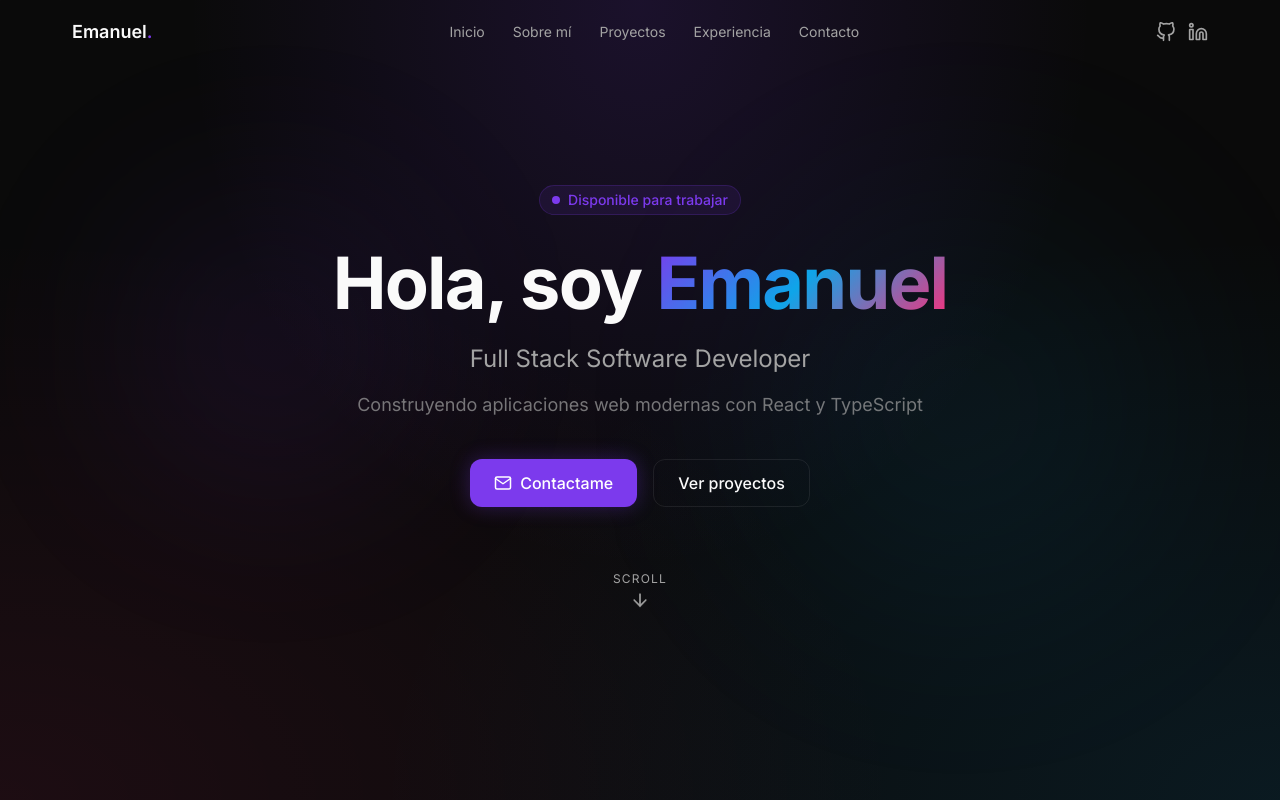
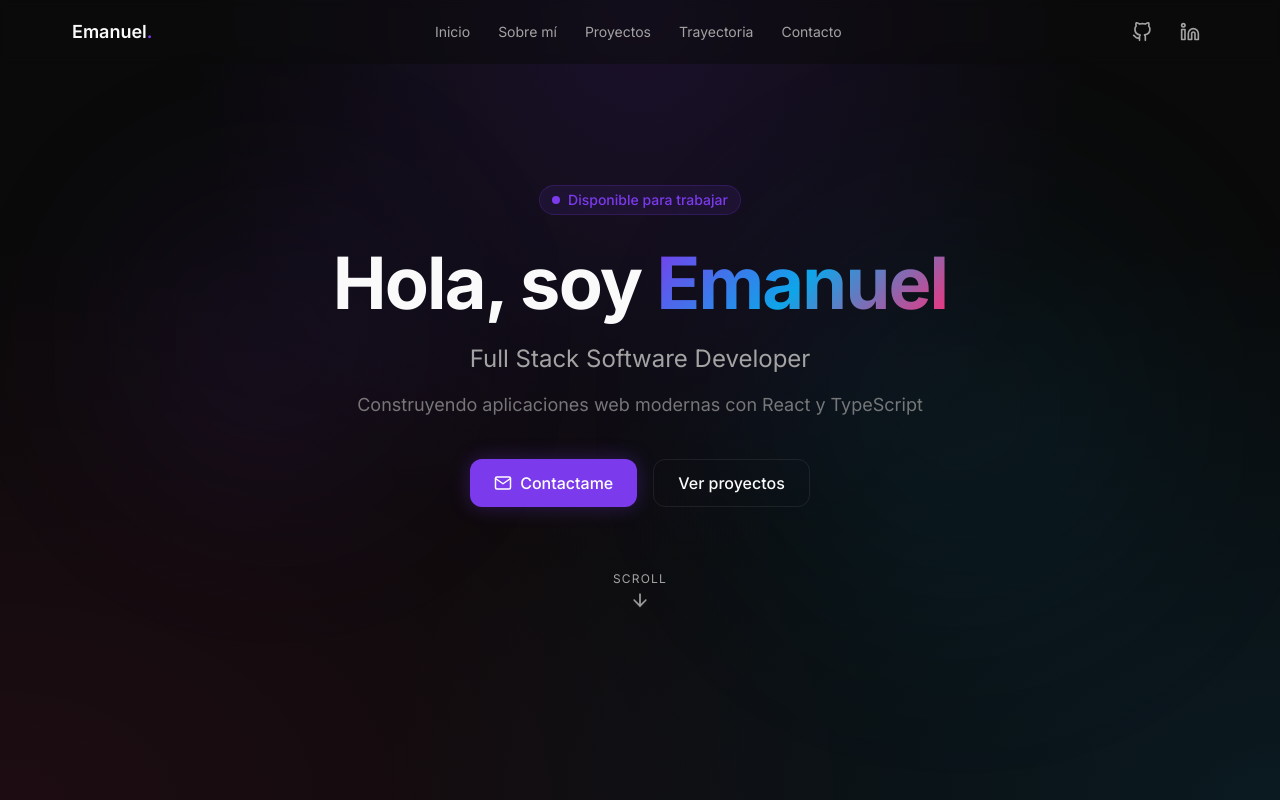
Before and after one commit to Emanuel0az/Portfolio, a React (Vite) app: page / in a window 1280 px wide. Shown: the top 800 px of the page. Built offline with nearby package versions, Linux system fonts and the light colour scheme.

Commit message:
actualizacion de navbar en movil

```diff
--- a/src/components/layout/Navbar.tsx
+++ b/src/components/layout/Navbar.tsx
@@ -13,7 +13,7 @@ const navLinks: NavLink[] = [
   { label: "Inicio", href: "#hero" },
   { label: "Sobre mí", href: "#about" },
   { label: "Proyectos", href: "#projects" },
-  { label: "Experiencia", href: "#experience" },
+  { label: "Trayectoria", href: "#experience" },
   { label: "Contacto", href: "#contact" },
 ];
 
@@ -22,7 +22,6 @@ export function Navbar() {
   const [isMobileMenuOpen, setIsMobileMenuOpen] = useState(false);
   const scrollProgress = useScrollProgress();
 
-  // Detectar scroll para activar glass effect
   useEffect(() => {
     const handleScroll = () => {
       setIsScrolled(window.scrollY > 20);
@@ -31,12 +30,10 @@ export function Navbar() {
     return () => window.removeEventListener("scroll", handleScroll);
   }, []);
 
-  // Cerrar menú móvil al hacer click en un enlace
   const handleNavClick = useCallback(() => {
     setIsMobileMenuOpen(false);
   }, []);
 
-  // Prevenir scroll cuando el menú móvil está abierto
   useEffect(() => {
     if (isMobileMenuOpen) {
       document.body.style.overflow = "hidden";
@@ -53,7 +50,7 @@ export function Navbar() {
 
   return (
     <>
-      {/* Skip to main content - Accesibilidad */}
+      {/* Skip to main content */}
       <a
         href="#main-content"
         className="sr-only focus:not-sr-only focus:fixed focus:top-4 focus:left-4 focus:z-[100] focus:px-4 focus:py-2 focus:bg-primary focus:text-white focus:rounded-lg focus:outline-none"
@@ -65,12 +62,12 @@ export function Navbar() {
         className={cn(
           "fixed top-0 left-0 right-0 z-50 transition-all duration-300",
           isScrolled
-            ? "glass border-b border-glass-border"
-            : "bg-transparent"
+            ? "bg-background/80 backdrop-blur-lg border-b border-border/50 shadow-lg shadow-black/10"
+            : "bg-background/50 backdrop-blur-sm"
         )}
         role="banner"
       >
-        {/* Barra de progreso de scroll */}
+        {/* Barra de progreso */}
         <div
           className="absolute bottom-0 left-0 h-[2px] bg-gradient-to-r from-primary via-secondary to-accent transition-[width] duration-150"
           style={{ width: `${scrollProgress}%` }}
@@ -86,7 +83,7 @@ export function Navbar() {
           role="navigation"
           aria-label="Navegación principal"
         >
-          {/* Logo / Nombre */}
+          {/* Logo */}
           <a
             href="#hero"
             className="text-lg font-semibold text-foreground hover:text-primary transition-colors"
@@ -96,7 +93,7 @@ export function Navbar() {
             <span className="text-primary">.</span>
           </a>
 
-          {/* Enlaces de navegación - Desktop */}
+          {/* Enlaces desktop */}
           <ul className="hidden md:flex items-center gap-1">
             {navLinks.map((link) => (
               <li key={link.href}>
@@ -110,7 +107,7 @@ export function Navbar() {
             ))}
           </ul>
 
-          {/* Redes sociales + Botón menú móvil */}
+          {/* Redes + menú móvil */}
           <div className="flex items-center gap-3">
             {githubLink && (
               <a
@@ -118,7 +115,7 @@ export function Navbar() {
                 target="_blank"
                 rel="noopener noreferrer"
                 aria-label={githubLink.label}
-                className="text-muted-foreground hover:text-foreground transition-colors"
+                className="p-2 text-muted-foreground hover:text-foreground hover:bg-surface rounded-lg transition-colors"
               >
                 <FiGithub size={20} />
               </a>
@@ -129,7 +126,7 @@ export function Navbar() {
                 target="_blank"
                 rel="noopener noreferrer"
                 aria-label={linkedinLink.label}
-                className="text-muted-foreground hover:text-foreground transition-colors"
+                className="p-2 text-muted-foreground hover:text-foreground hover:bg-surface rounded-lg transition-colors"
               >
                 <FiLinkedin size={20} />
               </a>
@@ -138,7 +135,7 @@ export function Navbar() {
             {/* Botón menú móvil */}
             <button
               onClick={() => setIsMobileMenuOpen(!isMobileMenuOpen)}
-              className="md:hidden p-2 text-muted-foreground hover:text-foreground transition-colors rounded-md"
+              className="md:hidden p-2 text-foreground hover:bg-surface rounded-lg transition-colors"
               aria-expanded={isMobileMenuOpen}
               aria-controls="mobile-menu"
               aria-label={isMobileMenuOpen ? "Cerrar menú" : "Abrir menú"}
@@ -152,8 +149,8 @@ export function Navbar() {
         <div
           id="mobile-menu"
           className={cn(
-          "md:hidden fixed inset-0 top-16 z-40 bg-background/95 backdrop-blur-md transition-transform duration-300",
-          isMobileMenuOpen ? "translate-x-0" : "translate-x-full"
+            "md:hidden fixed inset-0 top-16 z-40 bg-background transition-transform duration-300",
+            isMobileMenuOpen ? "translate-x-0" : "translate-x-full"
           )}
           aria-hidden={!isMobileMenuOpen}
         >
@@ -163,11 +160,35 @@ export function Navbar() {
                 key={link.href}
                 href={link.href}
                 onClick={handleNavClick}
-                className="px-4 py-3 text-lg text-muted-foreground hover:text-foreground hover:bg-surface rounded-lg transition-colors"
+                className="px-4 py-3 text-lg text-foreground hover:text-primary hover:bg-surface rounded-lg transition-colors"
               >
                 {link.label}
               </a>
             ))}
+            <div className="mt-6 pt-6 border-t border-border flex items-center gap-4">
+              {githubLink && (
+                <a
+                  href={githubLink.url}
+                  target="_blank"
+                  rel="noopener noreferrer"
+                  className="p-3 text-foreground hover:text-primary hover:bg-surface rounded-lg transition-colors"
+                  aria-label={githubLink.label}
+                >
+                  <FiGithub size={22} />
+                </a>
+              )}
+              {linkedinLink && (
+                <a
+                  href={linkedinLink.url}
+                  target="_blank"
+                  rel="noopener noreferrer"
+                  className="p-3 text-foreground hover:text-primary hover:bg-surface rounded-lg transition-colors"
+                  aria-label={linkedinLink.label}
+                >
+                  <FiLinkedin size={22} />
+                </a>
+              )}
+            </div>
           </nav>
         </div>
       </header>
```
